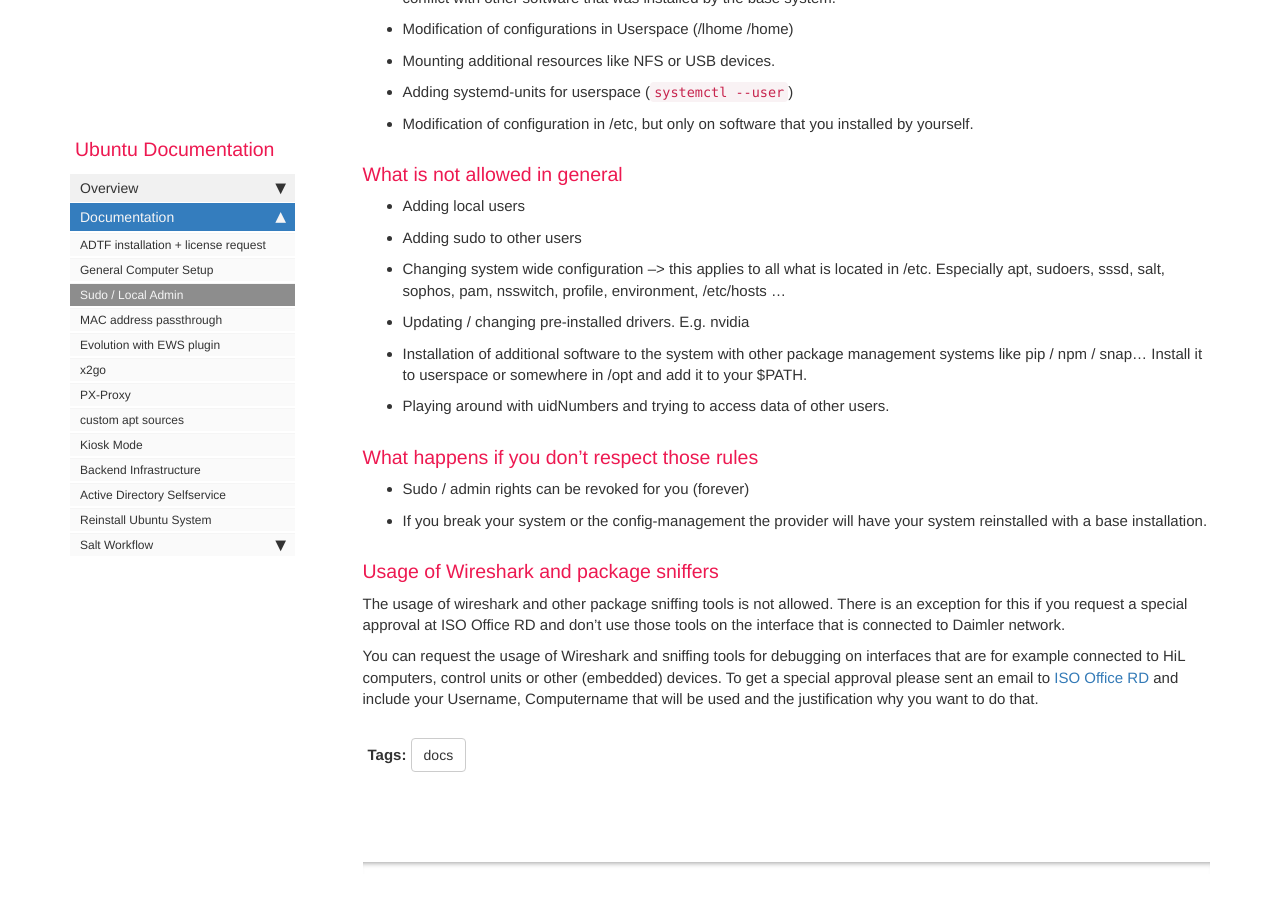
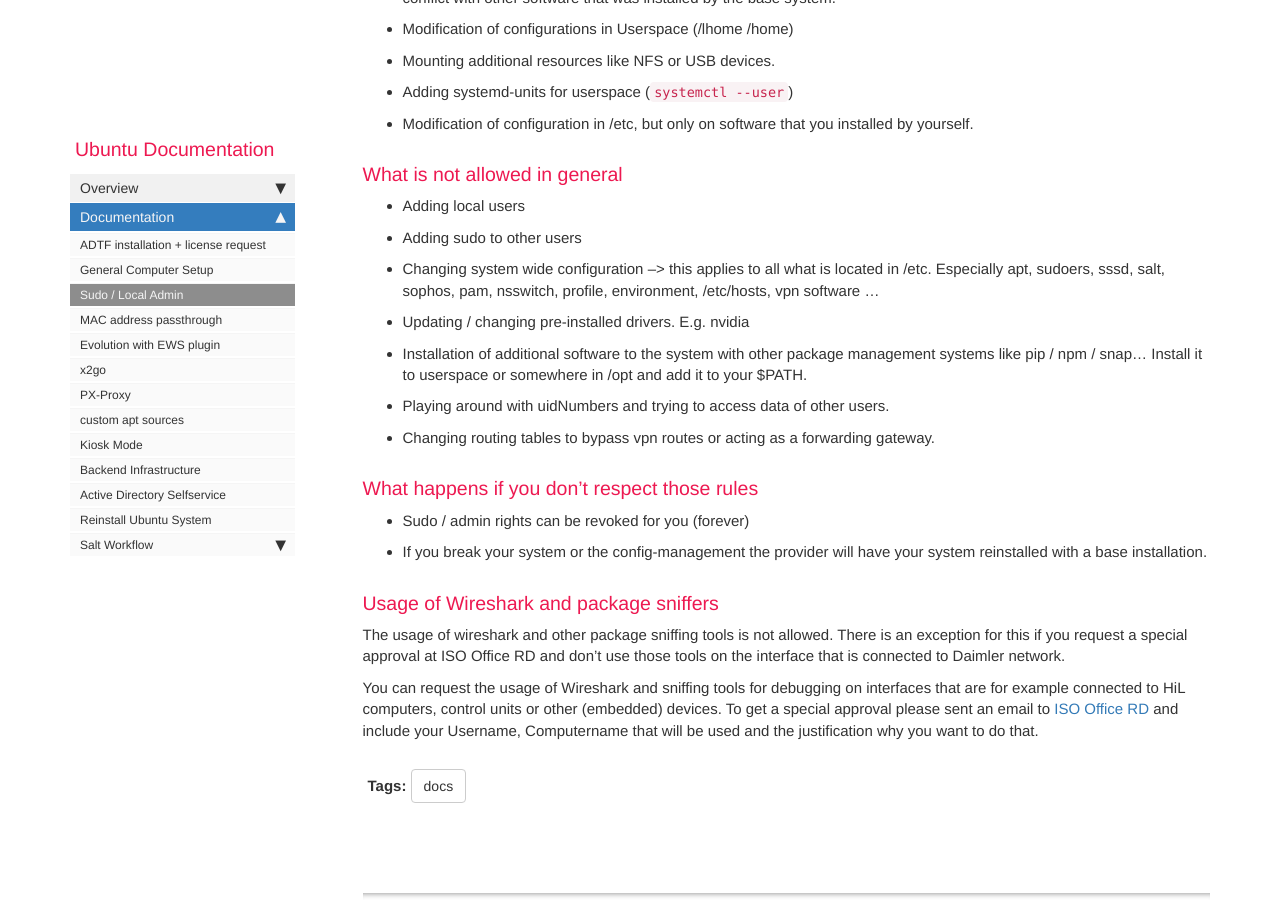
Before and after one commit to RajputPawan/Prometheus, a Jekyll site: the page built from pages/docs/local_admin_rights.md, in a window 1280 px wide and 900 px high, scrolled down 1028 px. Built offline with Jekyll 4.4.1, drawn with Linux system fonts in a browser that asks for light colours; comment, search, counter and statistics services are not loaded.

Commit message:
make it clear that changing routing tables or messing up with vpn is not allowed

```diff
--- a/pages/docs/local_admin_rights.md
+++ b/pages/docs/local_admin_rights.md
@@ -45,10 +45,11 @@
 
 * Adding local users
 * Adding sudo to other users
-* Changing system wide configuration --> this applies to all what is located in /etc. Especially apt, sudoers, sssd, salt, sophos, pam, nsswitch, profile, environment, /etc/hosts ...
+* Changing system wide configuration --> this applies to all what is located in /etc. Especially apt, sudoers, sssd, salt, sophos, pam, nsswitch, profile, environment, /etc/hosts, vpn software ...
 * Updating / changing pre-installed drivers. E.g. nvidia
 * Installation of additional software to the system with other package management systems like pip / npm / snap... Install it to userspace or somewhere in /opt and add it to your $PATH.
 * Playing around with uidNumbers and trying to access data of other users.
+* Changing routing tables to bypass vpn routes or acting as a forwarding gateway.
 
 ### What happens if you don't respect those rules
 
```
